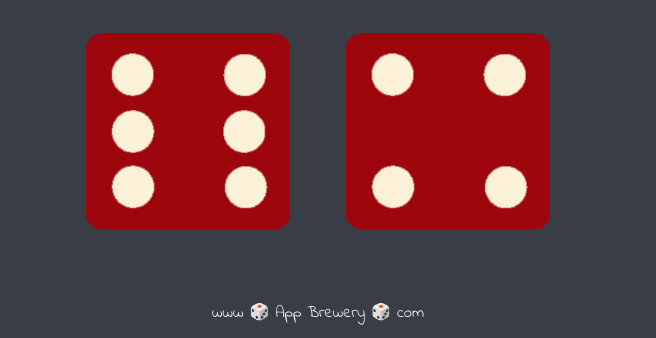
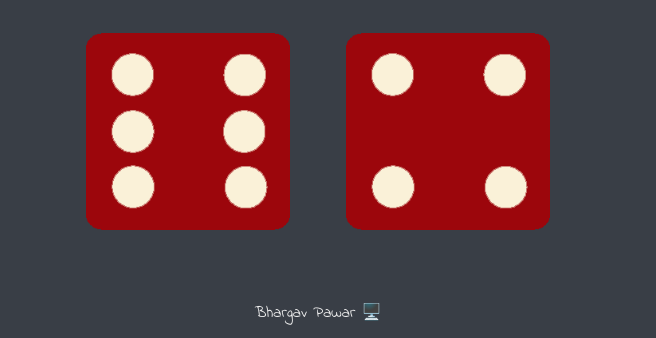
Before and after one commit to BhargavCodes/Dice-Throw, a plain HTML site: page dicee.html in a window 1280 px wide. Shown: the part 462-800 px from the top of the page, without its empty margins (322-978 px from the left). Drawn offline with Linux system fonts and the light colour scheme.

Commit message:
Update dicee.html

```diff
--- a/dicee.html
+++ b/dicee.html
@@ -29,6 +29,6 @@
   </body>
 
   <footer>
-    www 🎲 App Brewery 🎲 com
+    Bhargav Pawar 🖥️
   </footer>
 </html>
```
